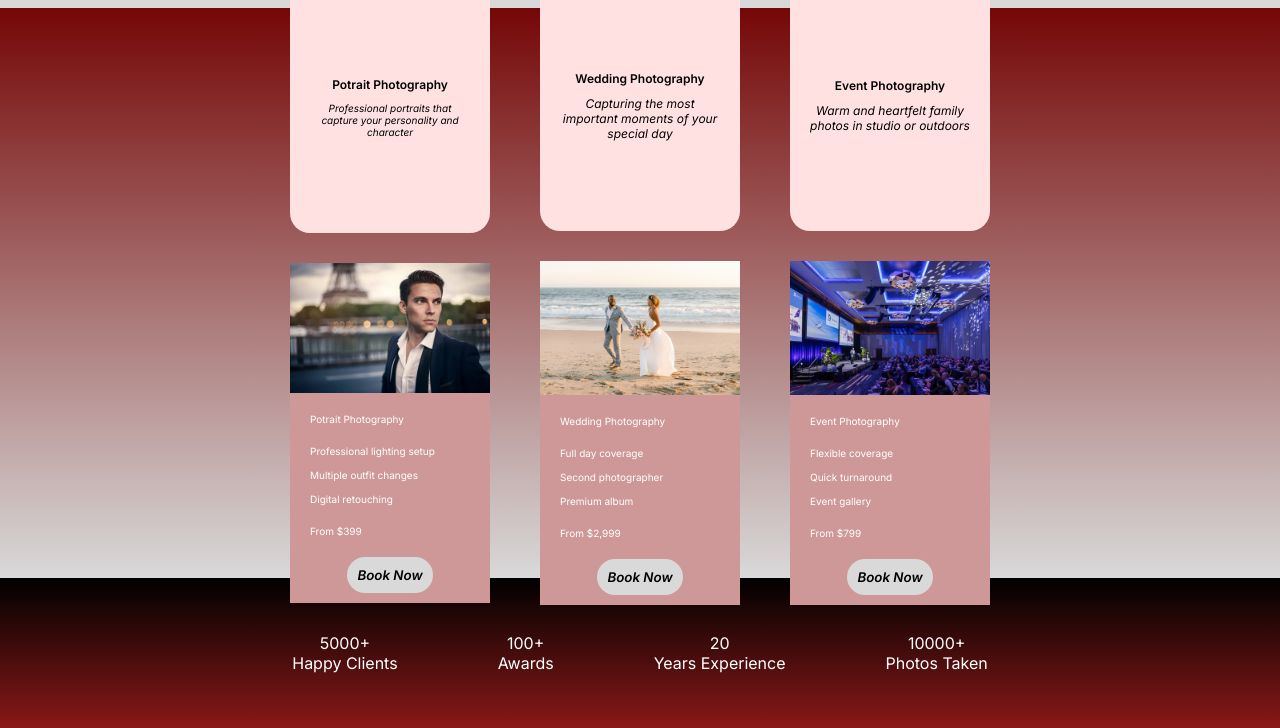
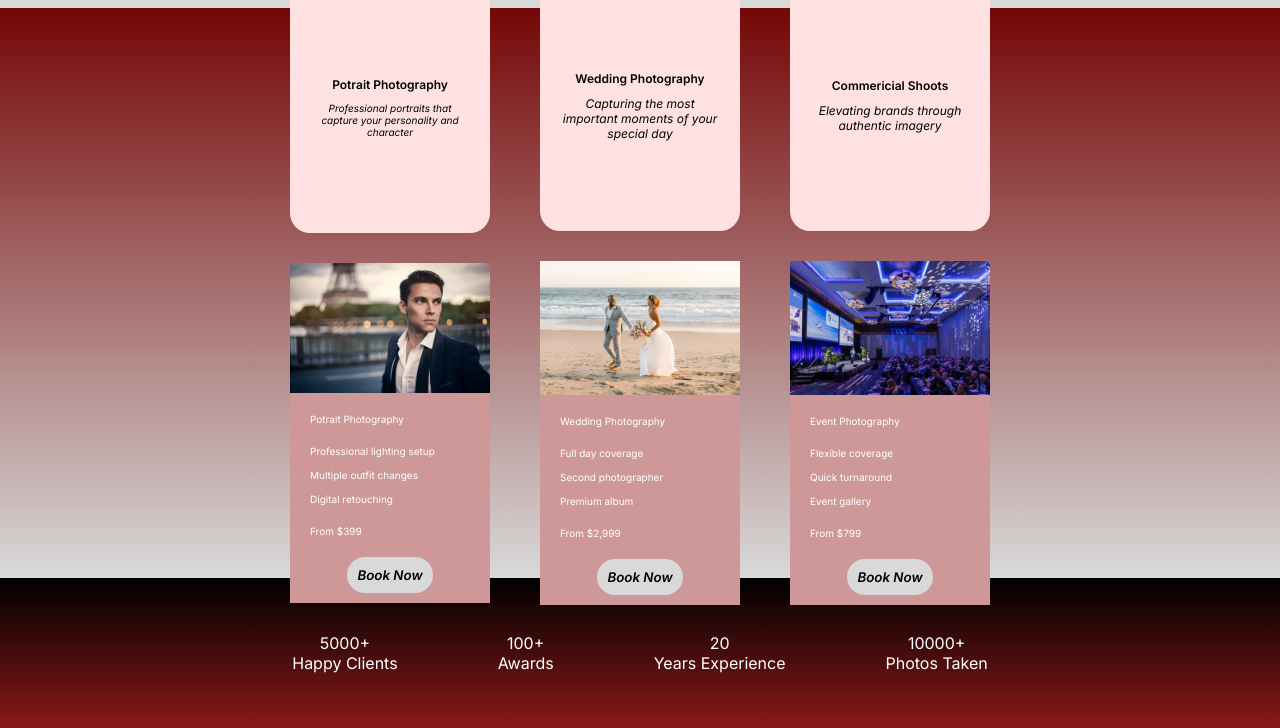
Before and after one commit to masrafe321/masrafe321.github.io, a plain HTML site: page pages/service.html in a window 1280 px wide. Shown: the part 72-800 px from the top of the page. Drawn offline with Linux system fonts and the light colour scheme.

Commit message:
Update service.html

```diff
--- a/pages/service.html
+++ b/pages/service.html
@@ -91,10 +91,10 @@
         <li>
           <div class="top-item">
             <p style="font-weight: 600; margin-bottom: 10px">
-              Event Photography
+              Commericial Shoots
             </p>
             <p style="font-style: italic">
-              Warm and heartfelt family photos in studio or outdoors
+              Elevating brands through authentic imagery
             </p>
           </div>
 
```
